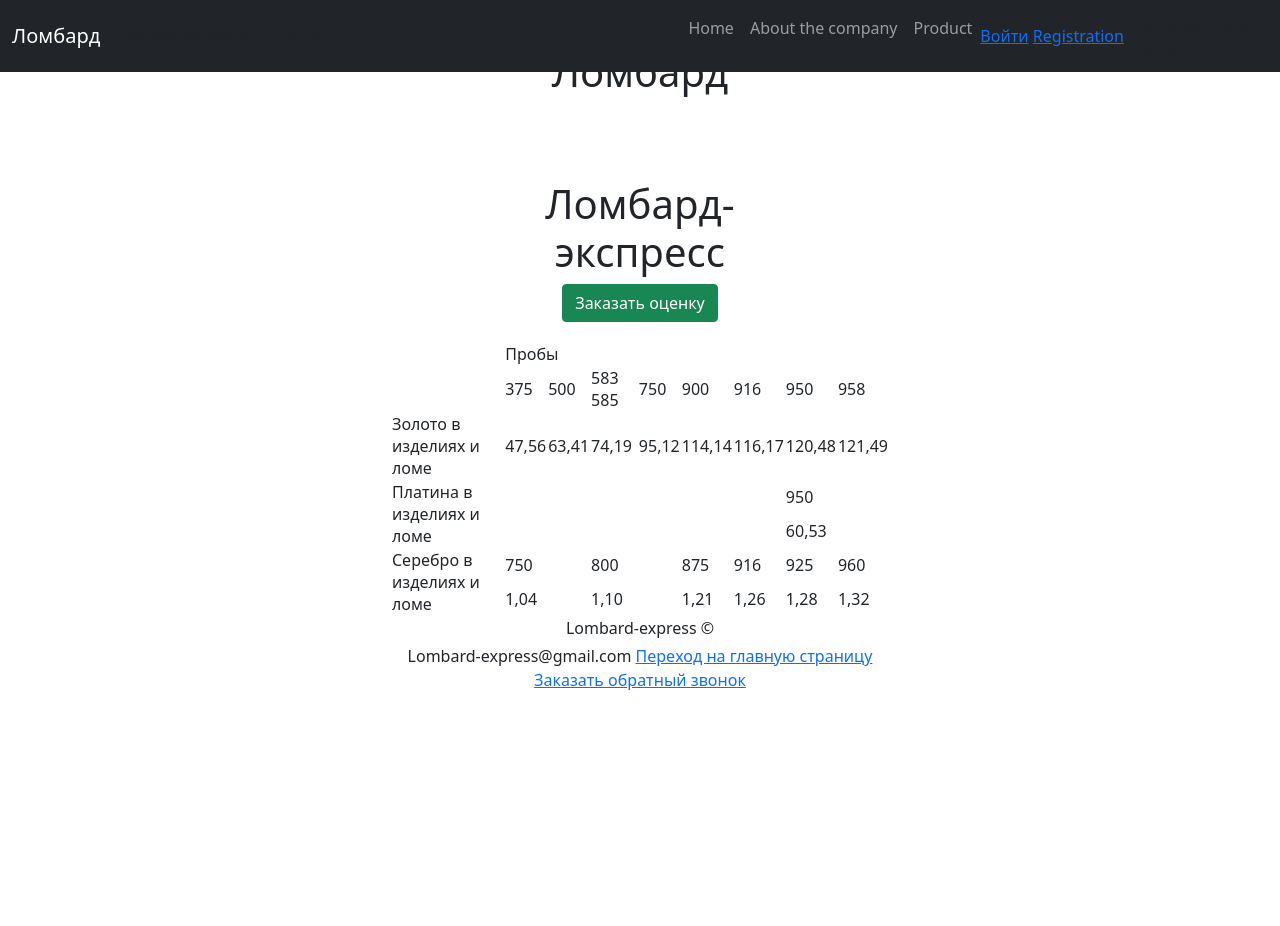
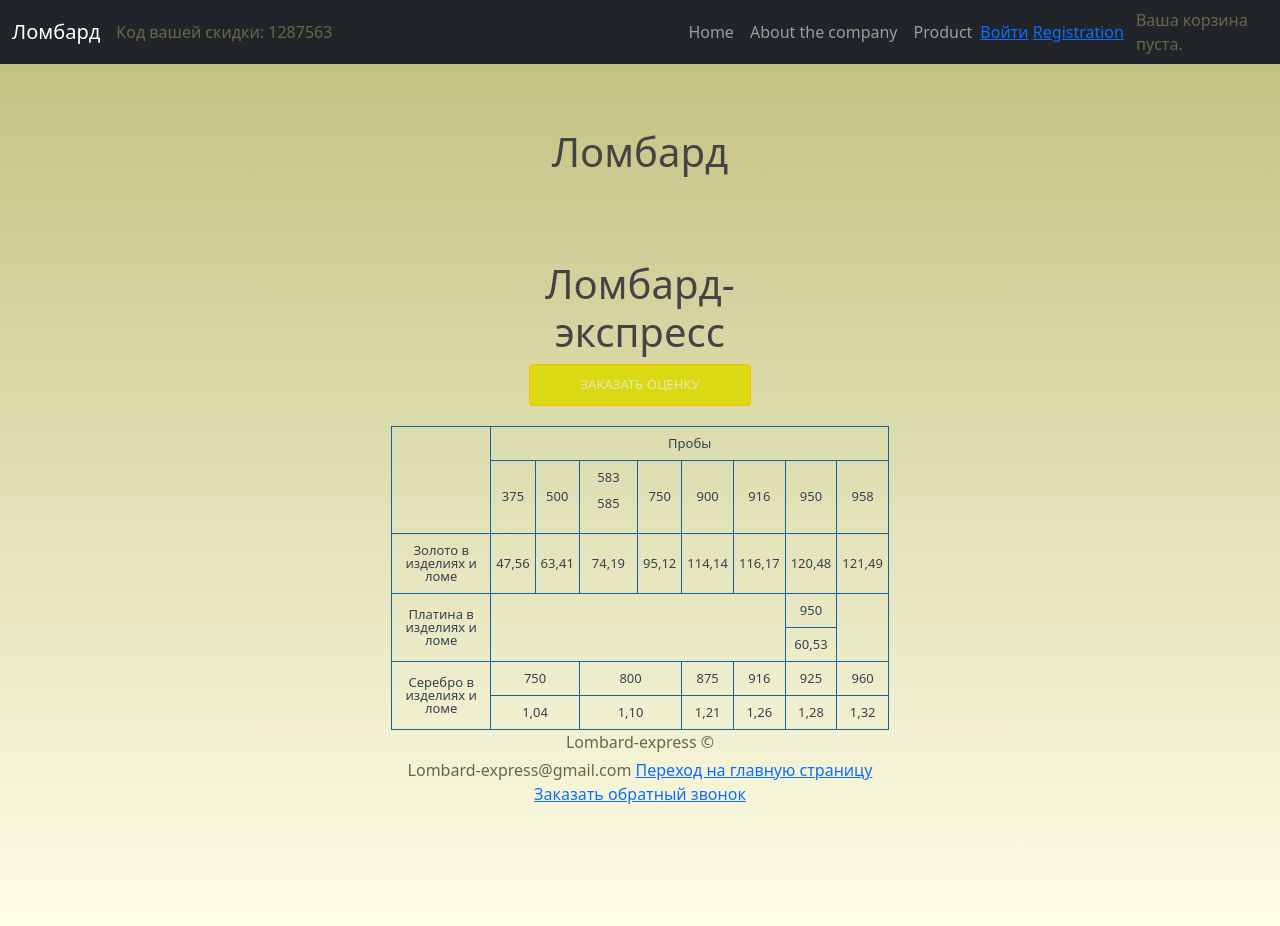
Before and after one commit to Garik77770/MyLombard, a Django app: page /account/cont in a window 1280 px wide. Before the commit the page ends 690 px from the top, so only its background shows below. Run offline with Django 4.2, Linux system fonts and the light colour scheme; parts of the project's set-up code (start-up, migrations or seed data) failed here and were passed over.

Commit message:
Изменения в base.html

```diff
--- a/Lombard/account/templates/account/cont.html
+++ b/Lombard/account/templates/account/cont.html
@@ -13,7 +13,7 @@
         </div>
     </div>
     <head>
-        <link rel="stylesheet" type="text/css" href="../css/main.css">
+        <link rel="stylesheet" type="text/css" href="../css/base.css">
 
     <body>
     <div>
--- a/Lombard/shop/templates/shop/base.html
+++ b/Lombard/shop/templates/shop/base.html
@@ -8,7 +8,7 @@
     <!-- Bootstrap CSS -->
     <link href="https://cdn.jsdelivr.net/npm/bootstrap@5.1.3/dist/css/bootstrap.min.css" rel="stylesheet"
           integrity="sha384-1BmE4kWBq78iYhFldvKuhfTAU6auU8tT94WrHftjDbrCEXSU1oBoqyl2QvZ6jIW3" crossorigin="anonymous">
-    <link rel="stylesheet" type="text/css" href="{% static 'shop/base.css' %}">
+    <link rel="stylesheet" type="text/css" href="{% static 'shop/css/base.css' %}">
     <meta charset="utf-8"/>
     <title>{% block title %}MyLombard{% endblock %}</title>
 
@@ -24,7 +24,7 @@
             <td> Код вашей скидки: 1287563</td>
             <button class="navbar-toggler" type="button" data-toggle="collapse" data-target="#navbarToggle"
                     aria-controls="navbarToggle" aria-expanded="false" aria-label="Toggle navigation">
-                <span class="navbar-toggler-icon"></span>
+                <span class="navbar-toggle-icon"></span>
             </button>
             <div class="collapse navbar-collapse" id="navbarToggle">
             </div>
--- a/Lombard/shop/templates/shop/product/detail.html
+++ b/Lombard/shop/templates/shop/product/detail.html
@@ -5,7 +5,7 @@
 {% endblock %}
 {% block content %}
 <div class="product-detail">
-    <img class='square article-img' src="{% if product.image %}{{ product.image.url }}
+    <img class='rounded square article-image' src="{% if product.image %}{{ product.image.url }}
         {% else %}{% static 'img/emblem.png' %}{% endif %}">
     <h1>{{ product.name }}</h1>
     <p class="price">${{ product.price }}</p>
```
Also changed, not shown: Lombard/db.sqlite3.
